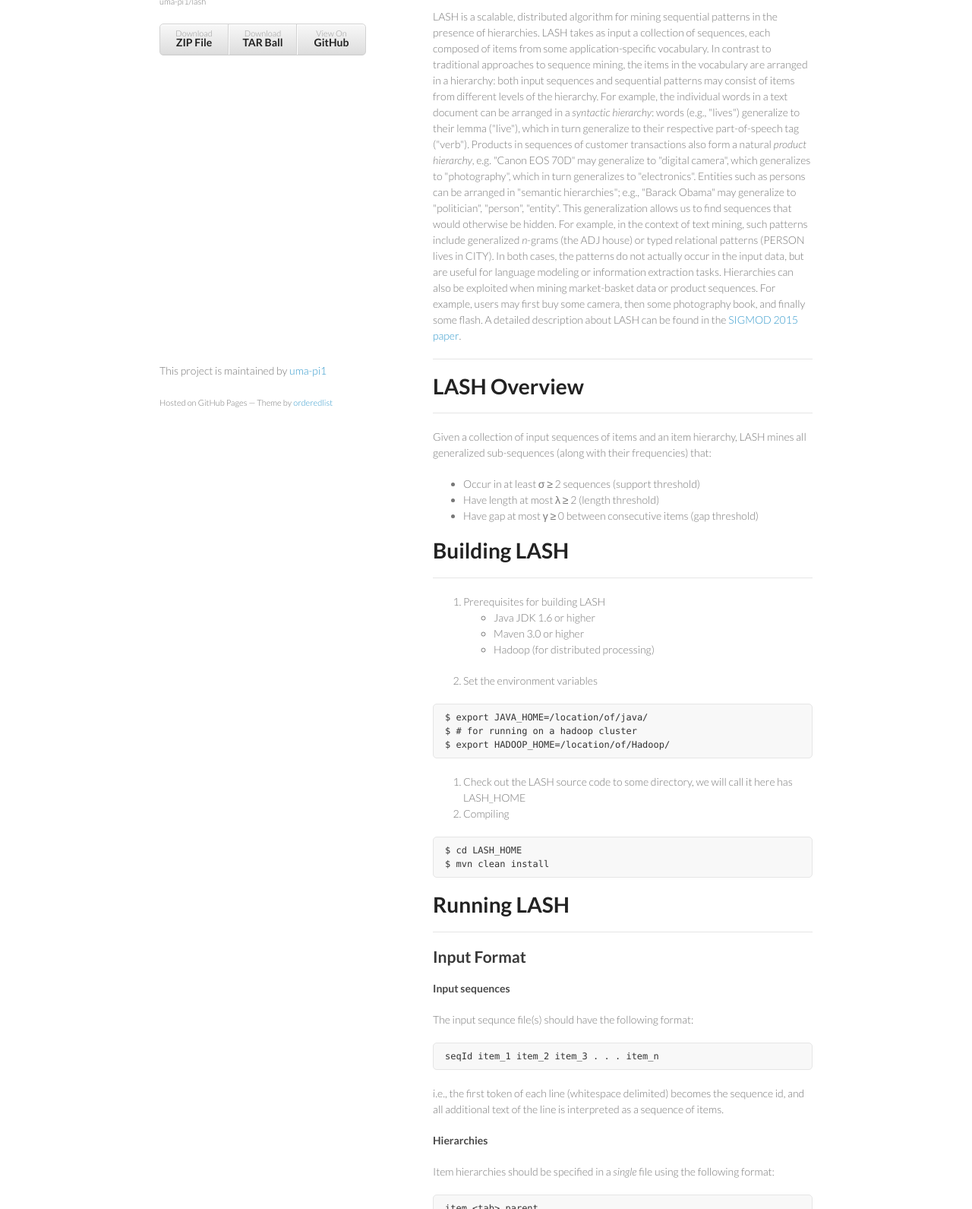
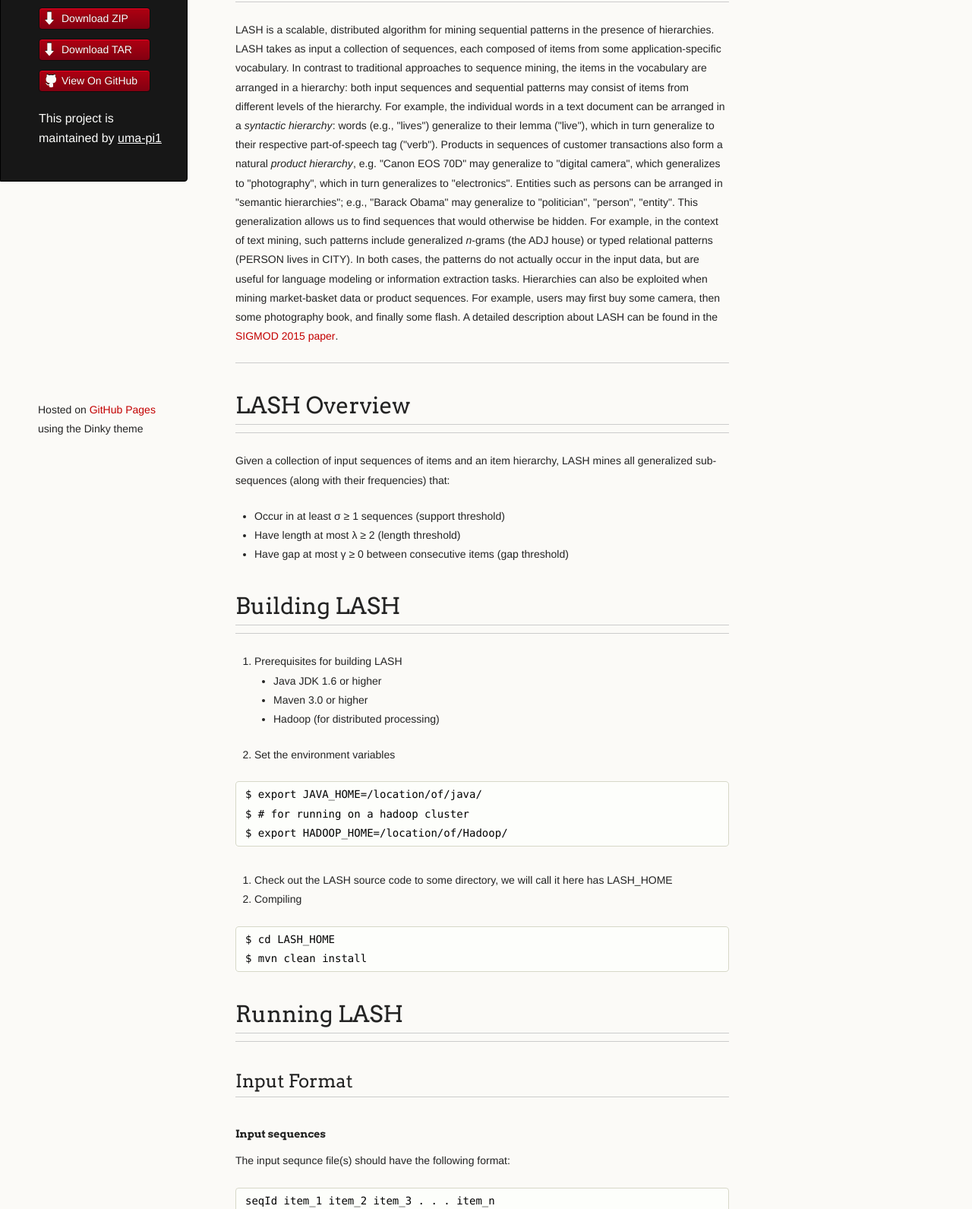
Before and after one commit to uma-pi1/lash, a plain HTML site: page index.html in a window 1280 px wide. Shown: the part 191-1782 px from the top of the page at 76% size. Drawn offline with Linux system fonts and the light colour scheme.

Commit message:
Create gh-pages branch via GitHub

```diff
--- a/index.html
+++ b/index.html
@@ -7,6 +7,7 @@
 
     <link rel="stylesheet" href="stylesheets/styles.css">
     <link rel="stylesheet" href="stylesheets/pygment_trac.css">
+    <script src="javascripts/scale.fix.js"></script>
     <meta name="viewport" content="width=device-width, initial-scale=1, user-scalable=no">
     <!--[if lt IE 9]>
     <script src="//html5shiv.googlecode.com/svn/trunk/html5.js"></script>
@@ -15,17 +16,18 @@
   <body>
     <div class="wrapper">
       <header>
-        <h1>LASH</h1>
-        <p>Large-Scale Sequence Mining with Hierarchies</p>
+        <h1 class="header">LASH</h1>
+        <p class="header">Large-Scale Sequence Mining with Hierarchies</p>
 
-        <p class="view"><a href="https://github.com/uma-pi1/lash">View the Project on GitHub <small>uma-pi1/lash</small></a></p>
+        <ul>
+          <li class="download"><a class="buttons" href="https://github.com/uma-pi1/lash/zipball/master">Download ZIP</a></li>
+          <li class="download"><a class="buttons" href="https://github.com/uma-pi1/lash/tarball/master">Download TAR</a></li>
+          <li><a class="buttons github" href="https://github.com/uma-pi1/lash">View On GitHub</a></li>
+        </ul>
+
+        <p class="header">This project is maintained by <a class="header name" href="https://github.com/uma-pi1">uma-pi1</a></p>
 
 
-        <ul>
-          <li><a href="https://github.com/uma-pi1/lash/zipball/master">Download <strong>ZIP File</strong></a></li>
-          <li><a href="https://github.com/uma-pi1/lash/tarball/master">Download <strong>TAR Ball</strong></a></li>
-          <li><a href="https://github.com/uma-pi1/lash">View On <strong>GitHub</strong></a></li>
-        </ul>
       </header>
       <section>
         <h1>
@@ -52,7 +54,7 @@ mining, such patterns include generalized <em>n</em>-grams (the ADJ house) or ty
 <p>Given a collection of input sequences of items and an item hierarchy, LASH mines all generalized sub-sequences (along with their frequencies) that:</p>
 
 <ul>
-<li>Occur in at least σ ≥ 2 sequences (support threshold)</li>
+<li>Occur in at least σ ≥ 1 sequences (support threshold)</li>
 <li>Have length at most λ ≥ 2 (length threshold)</li>
 <li>Have gap at most γ ≥ 0 between consecutive items (gap threshold)</li>
 </ul>
@@ -200,11 +202,10 @@ Photography_Book Flash  2
 </code></pre>
       </section>
       <footer>
-        <p>This project is maintained by <a href="https://github.com/uma-pi1">uma-pi1</a></p>
-        <p><small>Hosted on GitHub Pages &mdash; Theme by <a href="https://github.com/orderedlist">orderedlist</a></small></p>
+        <p><small>Hosted on <a href="https://pages.github.com">GitHub Pages</a> using the Dinky theme</small></p>
       </footer>
     </div>
-    <script src="javascripts/scale.fix.js"></script>
+    <!--[if !IE]><script>fixScale(document);</script><![endif]-->
 
   </body>
 </html>
--- a/stylesheets/styles.css
+++ b/stylesheets/styles.css
@@ -1,186 +1,338 @@
-@import url(https://fonts.googleapis.com/css?family=Lato:300italic,700italic,300,700);
+@import url(https://fonts.googleapis.com/css?family=Arvo:400,700,400italic);
+
+/* MeyerWeb Reset */
+
+html, body, div, span, applet, object, iframe,
+h1, h2, h3, h4, h5, h6, p, blockquote, pre,
+a, abbr, acronym, address, big, cite, code,
+del, dfn, em, img, ins, kbd, q, s, samp,
+small, strike, strong, sub, sup, tt, var,
+b, u, i, center,
+dl, dt, dd, ol, ul, li,
+fieldset, form, label, legend,
+table, caption, tbody, tfoot, thead, tr, th, td,
+article, aside, canvas, details, embed,
+figure, figcaption, footer, header, hgroup,
+menu, nav, output, ruby, section, summary,
+time, mark, audio, video {
+  margin: 0;
+  padding: 0;
+  border: 0;
+  font: inherit;
+  vertical-align: baseline;
+}
+
+
+/* Base text styles */
 
 body {
-  padding:50px;
-  font:14px/1.5 Lato, "Helvetica Neue", Helvetica, Arial, sans-serif;
-  color:#777;
-  font-weight:300;
+  padding:10px 50px 0 0;
+  font-family:"Helvetica Neue", Helvetica, Arial, sans-serif;
+	font-size: 14px;
+	color: #232323;
+	background-color: #FBFAF7;
+	margin: 0;
+	line-height: 1.8em;
+	-webkit-font-smoothing: antialiased;
+
 }
 
 h1, h2, h3, h4, h5, h6 {
-  color:#222;
-  margin:0 0 20px;
+  color:#232323;
+  margin:36px 0 10px;
 }
 
-p, ul, ol, table, pre, dl {
-  margin:0 0 20px;
+p, ul, ol, table, dl {
+  margin:0 0 22px;
 }
 
 h1, h2, h3 {
-  line-height:1.1;
+	font-family: Arvo, Monaco, serif;
+  line-height:1.3;
+	font-weight: normal;
+}
+
+h1,h2, h3 {
+	display: block;
+	border-bottom: 1px solid #ccc;
+	padding-bottom: 5px;
 }
 
 h1 {
-  font-size:28px;
+	font-size: 30px;
 }
 
 h2 {
-  color:#393939;
+	font-size: 24px;
 }
 
-h3, h4, h5, h6 {
-  color:#494949;
+h3 {
+	font-size: 18px;
+}
+
+h4, h5, h6 {
+	font-family: Arvo, Monaco, serif;
+	font-weight: 700;
 }
 
 a {
-  color:#39c;
-  font-weight:400;
+  color:#C30000;
+  font-weight:200;
   text-decoration:none;
 }
 
-a small {
-  font-size:11px;
-  color:#777;
-  margin-top:-0.6em;
-  display:block;
+a:hover {
+	text-decoration: underline;
 }
 
-.wrapper {
-  width:860px;
-  margin:0 auto;
+a small {
+	font-size: 12px;
+}
+
+em {
+	font-style: italic;
+}
+
+strong {
+  font-weight:700;
+}
+
+ul {
+  list-style-position: inside;
+  list-style: disc;
+  padding-left: 25px;
+}
+
+ol {
+  list-style-position: inside;
+  list-style: decimal;
+  padding-left: 25px;
 }
 
 blockquote {
-  border-left:1px solid #e5e5e5;
-  margin:0;
-  padding:0 0 0 20px;
-  font-style:italic;
+  margin: 0;
+  padding: 0 0 0 20px;
+  font-style: italic;
 }
 
+dl, dt, dd, dl p {
+	font-color: #444;
+}
+
+dl dt {
+  font-weight: bold;
+}
+
+dl dd {
+  padding-left: 20px;
+  font-style: italic;
+}
+
+dl p {
+  padding-left: 20px;
+  font-style: italic;
+}
+
+hr {
+  border:0;
+  background:#ccc;
+  height:1px;
+  margin:0 0 24px;
+}
+
+/* Images */
+
+img {
+  position: relative;
+  margin: 0 auto;
+  max-width: 650px;
+  padding: 5px;
+  margin: 10px 0 32px 0;
+  border: 1px solid #ccc;
+}
+
+p img {
+  display: inline;
+  margin: 0;
+  padding: 0;
+  vertical-align: middle;
+  text-align: center;
+  border: none;
+}
+
+/* Code blocks */
+
 code, pre {
-  font-family:Monaco, Bitstream Vera Sans Mono, Lucida Console, Terminal;
-  color:#333;
-  font-size:12px;
+	font-family: Monaco, "Bitstream Vera Sans Mono", "Lucida Console", Terminal, monospace;
+  color:#000;
+  font-size:14px;
 }
 
 pre {
-  padding:8px 15px;
-  background: #f8f8f8;
-  border-radius:5px;
-  border:1px solid #e5e5e5;
-  overflow-x: auto;
+	padding: 4px 12px;
+  background: #FDFEFB;
+  border-radius:4px;
+  border:1px solid #D7D8C8;
+  overflow: auto;
+  overflow-y: hidden;
+	margin-bottom: 32px;
+}
+
+
+/* Tables */
+
+table {
+  width:100%;
 }
 
 table {
-  width:100%;
-  border-collapse:collapse;
+  border: 1px solid #ccc;
+  margin-bottom: 32px;
+  text-align: left;
+ }
+
+th {
+  font-family: 'Arvo', Helvetica, Arial, sans-serif;
+	font-size: 18px;
+	font-weight: normal;
+  padding: 10px;
+  background: #232323;
+  color: #FDFEFB;
+ }
+
+td {
+  padding: 10px;
+	background: #ccc;
+ }
+
+
+/* Wrapper */
+.wrapper {
+  width:960px;
 }
 
-th, td {
-  text-align:left;
-  padding:5px 10px;
-  border-bottom:1px solid #e5e5e5;
+
+/* Header */
+
+header {
+	background-color: #171717;
+	color: #FDFDFB;
+  width:170px;
+  float:left;
+  position:fixed;
+	border: 1px solid #000;
+	-webkit-border-top-right-radius: 4px;
+	-webkit-border-bottom-right-radius: 4px;
+	-moz-border-radius-topright: 4px;
+	-moz-border-radius-bottomright: 4px;
+	border-top-right-radius: 4px;
+	border-bottom-right-radius: 4px;
+	padding: 34px 25px 22px 50px;
+	margin: 30px 25px 0 0;
+	-webkit-font-smoothing: antialiased;
 }
 
-dt {
-  color:#444;
-  font-weight:700;
+p.header {
+	font-size: 16px;
 }
 
-th {
-  color:#444;
+h1.header {
+	font-family: Arvo, sans-serif;
+	font-size: 30px;
+	font-weight: 300;
+	line-height: 1.3em;
+	border-bottom: none;
+	margin-top: 0;
 }
 
-img {
-  max-width:100%;
+
+h1.header, a.header, a.name, header a{
+	color: #fff;
 }
 
-header {
-  width:270px;
-  float:left;
-  position:fixed;
+a.header {
+	text-decoration: underline;
+}
+
+a.name {
+	white-space: nowrap;
 }
 
 header ul {
   list-style:none;
-  height:40px;
-
   padding:0;
-
-  background: #eee;
-  background: -moz-linear-gradient(top, #f8f8f8 0%, #dddddd 100%);
-  background: -webkit-gradient(linear, left top, left bottom, color-stop(0%,#f8f8f8), color-stop(100%,#dddddd));
-  background: -webkit-linear-gradient(top, #f8f8f8 0%,#dddddd 100%);
-  background: -o-linear-gradient(top, #f8f8f8 0%,#dddddd 100%);
-  background: -ms-linear-gradient(top, #f8f8f8 0%,#dddddd 100%);
-  background: linear-gradient(top, #f8f8f8 0%,#dddddd 100%);
-
-  border-radius:5px;
-  border:1px solid #d2d2d2;
-  box-shadow:inset #fff 0 1px 0, inset rgba(0,0,0,0.03) 0 -1px 0;
-  width:270px;
 }
 
 header li {
-  width:89px;
-  float:left;
-  border-right:1px solid #d2d2d2;
-  height:40px;
+	list-style-type: none;
+  width:132px;
+  height:15px;
+	margin-bottom: 12px;
+	line-height: 1em;
+	padding: 6px 6px 6px 7px;
+
+	background: #AF0011;
+	background: -moz-linear-gradient(top, #AF0011 0%, #820011 100%);
+  background: -webkit-gradient(linear, left top, left bottom, color-stop(0%,#f8f8f8), color-stop(100%,#dddddd));
+  background: -webkit-linear-gradient(top, #AF0011 0%,#820011 100%);
+  background: -o-linear-gradient(top, #AF0011 0%,#820011 100%);
+  background: -ms-linear-gradient(top, #AF0011 0%,#820011 100%);
+  background: linear-gradient(top, #AF0011 0%,#820011 100%);
+
+	border-radius:4px;
+  border:1px solid #0D0D0D;
+
+	-webkit-box-shadow: inset 0px 1px 1px 0 rgba(233,2,38, 1);
+	box-shadow: inset 0px 1px 1px 0 rgba(233,2,38, 1);
+
 }
 
-header ul a {
-  line-height:1;
-  font-size:11px;
-  color:#999;
-  display:block;
-  text-align:center;
-  padding-top:6px;
-  height:40px;
+header li:hover {
+	background: #C3001D;
+	background: -moz-linear-gradient(top, #C3001D 0%, #950119 100%);
+  background: -webkit-gradient(linear, left top, left bottom, color-stop(0%,#f8f8f8), color-stop(100%,#dddddd));
+  background: -webkit-linear-gradient(top, #C3001D 0%,#950119 100%);
+  background: -o-linear-gradient(top, #C3001D 0%,#950119 100%);
+  background: -ms-linear-gradient(top, #C3001D 0%,#950119 100%);
+  background: linear-gradient(top, #C3001D 0%,#950119 100%);
 }
 
-strong {
-  color:#222;
-  font-weight:700;
+a.buttons {
+	-webkit-font-smoothing: antialiased;
+	background: url(../images/arrow-down.png) no-repeat;
+	font-weight: normal;
+	text-shadow: rgba(0, 0, 0, 0.4) 0 -1px 0;
+	padding: 2px 2px 2px 22px;
+	height: 30px;
 }
 
-header ul li + li {
-  width:88px;
-  border-left:1px solid #fff;
+a.github {
+	background: url(../images/octocat-small.png) no-repeat 1px;
 }
 
-header ul li + li + li {
-  border-right:none;
-  width:89px;
+a.buttons:hover {
+	color: #fff;
+	text-decoration: none;
 }
 
-header ul a strong {
-  font-size:14px;
-  display:block;
-  color:#222;
-}
+
+/* Section - for main page content */
 
 section {
-  width:500px;
+  width:650px;
   float:right;
   padding-bottom:50px;
 }
 
-small {
-  font-size:11px;
-}
 
-hr {
-  border:0;
-  background:#e5e5e5;
-  height:1px;
-  margin:0 0 20px;
-}
+/* Footer */
 
 footer {
-  width:270px;
+  width:170px;
   float:left;
   position:fixed;
-  bottom:50px;
+  bottom:10px;
+	padding-left: 50px;
 }
 
 @media print, screen and (max-width: 960px) {
@@ -196,14 +348,18 @@ footer {
     width:auto;
   }
 
+	footer {
+		border-top: 1px solid #ccc;
+		margin:0 84px 0 50px;
+		padding:0;
+	}
+
   header {
     padding-right:320px;
   }
 
   section {
-    border:1px solid #e5e5e5;
-    border-width:1px 0;
-    padding:20px 0;
+    padding:20px 84px 20px 50px;
     margin:0 0 20px;
   }
 
@@ -213,8 +369,8 @@ footer {
 
   header ul {
     position:absolute;
-    right:50px;
-    top:52px;
+    right:130px;
+    top:84px;
   }
 }
 
@@ -224,26 +380,38 @@ footer {
   }
 
   header {
-    padding:0;
+    padding:10px 20px 0;
+		margin-right: 0;
   }
+
+	section {
+    padding:10px 0 10px 20px;
+    margin:0 0 30px;
+  }
+
+	footer {
+		margin: 0 0 0 30px;
+	}
 
   header ul, header p.view {
     position:static;
   }
-
-  pre, code {
-    word-wrap:normal;
-  }
 }
 
 @media print, screen and (max-width: 480px) {
-  body {
-    padding:15px;
+
+  header ul li.download {
+    display:none;
   }
 
-  header ul {
-    display:none;
-  }
+	footer {
+		margin: 0 0 0 20px;
+	}
+
+	footer a{
+		display:block;
+	}
+
 }
 
 @media print {
```
Also changed, not shown: javascripts/scale.fix.js (+20 -17 lines), params.json (+1 -1 lines), images/arrow-down.png (added), images/octocat-small.png (added).
